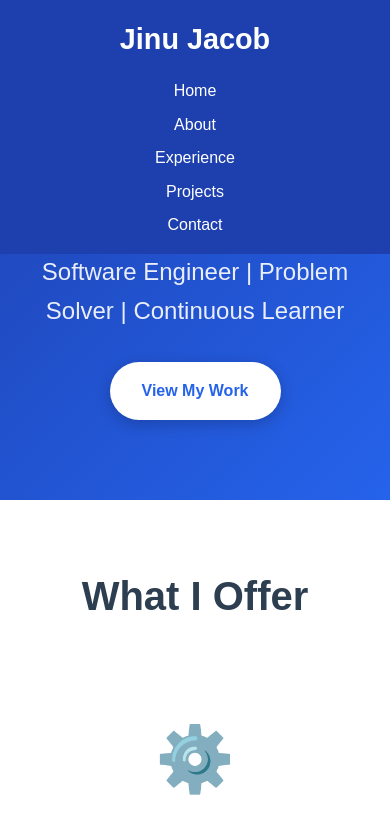
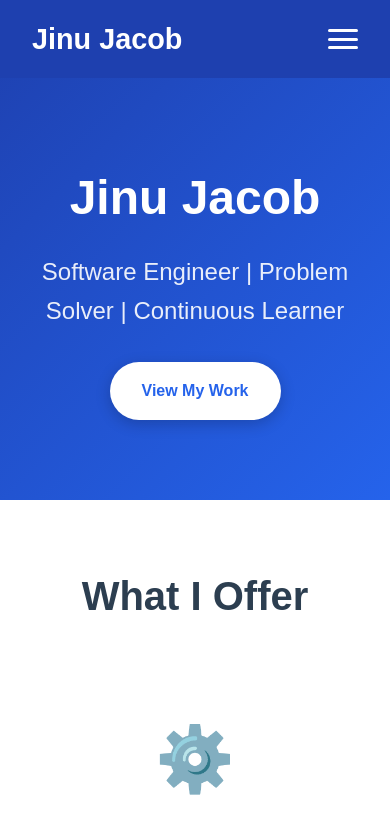
Before and after one commit to jinu2ID/jinu2ID.github.io, a plain HTML site: page index.html in a window 390 px wide. Shown: the top 823 px of the page. Drawn offline with Linux system fonts and the light colour scheme.

Commit message:
Add hamburger menu for responsive navigation on mobile

```diff
--- a/css/style.css
+++ b/css/style.css
@@ -73,6 +73,26 @@ nav a:hover {
   color: var(--color-primary-light);
 }
 
+.hamburger {
+  display: none;
+  flex-direction: column;
+  justify-content: space-around;
+  width: 30px;
+  height: 25px;
+  background: transparent;
+  border: none;
+  cursor: pointer;
+  padding: 0;
+}
+
+.hamburger-line {
+  width: 100%;
+  height: 3px;
+  background-color: var(--color-white);
+  border-radius: 2px;
+}
+
+/* Prevents header from hiding sections when clicking a nav link*/
 section[id] {
   scroll-margin-top: 100px;
 }
@@ -510,14 +530,42 @@ footer p {
 /* Responsive design - mobile-friendly */
 @media (max-width: 768px) {
   header {
-    flex-direction: column;
-    gap: 1rem;
+    flex-wrap: wrap;
+  }
+  .hamburger {
+    display: flex;
+  }
+
+  nav {
+    position: fixed;
+    top: var(--header-height);
+    left: 0;
+    right: 0;
+    background-color: var(--color-primary);
+    max-height: 0;
+    overflow: hidden;
+    transition: max-height 0.3s ease;
+  }
+
+  nav.active {
+    max-height: 400px;
   }
 
   nav ul {
     flex-direction: column;
     align-items: center;
     gap: 0.5rem;
+    padding: 1rem 0;
+  }
+
+  nav ul li {
+    width: 100%;
+    text-align: center;
+  }
+
+  nav ul li a {
+    display: block;
+    padding: 1rem;
   }
 
   .skills-grid {
--- a/index.html
+++ b/index.html
@@ -7,12 +7,18 @@
     <link rel="stylesheet" href="./css/style.css" />
     <script src="./js/projects.js" defer></script>
     <script src="./js/form-validation.js" defer></script>
+    <script src="./js/mobile-nav.js" defer></script>
   </head>
   <body>
     <header>
       <div class="logo">
         <h1>Jinu Jacob</h1>
       </div>
+      <button class="hamburger" aria-label="Toggle navigation menu" aria-expanded="false">
+        <span class="hamburger-line"></span>
+        <span class="hamburger-line"></span>
+        <span class="hamburger-line"></span>
+      </button>
       <nav>
         <ul>
           <li><a href="#home">Home</a></li>
--- /dev/null
+++ b/js/mobile-nav.js
@@ -0,0 +1,15 @@
+const hamburger = document.querySelector(".hamburger");
+const nav = document.querySelector("nav");
+
+hamburger.addEventListener("click", () => {
+  nav.classList.toggle("active");
+  hamburger.setAttribute("aria-expanded", nav.classList.contains("active"));
+});
+
+const navLinks = document.querySelectorAll("nav a");
+
+navLinks.forEach((link) => {
+  link.addEventListener("click", function () {
+    nav.classList.remove("active");
+  });
+});
```
